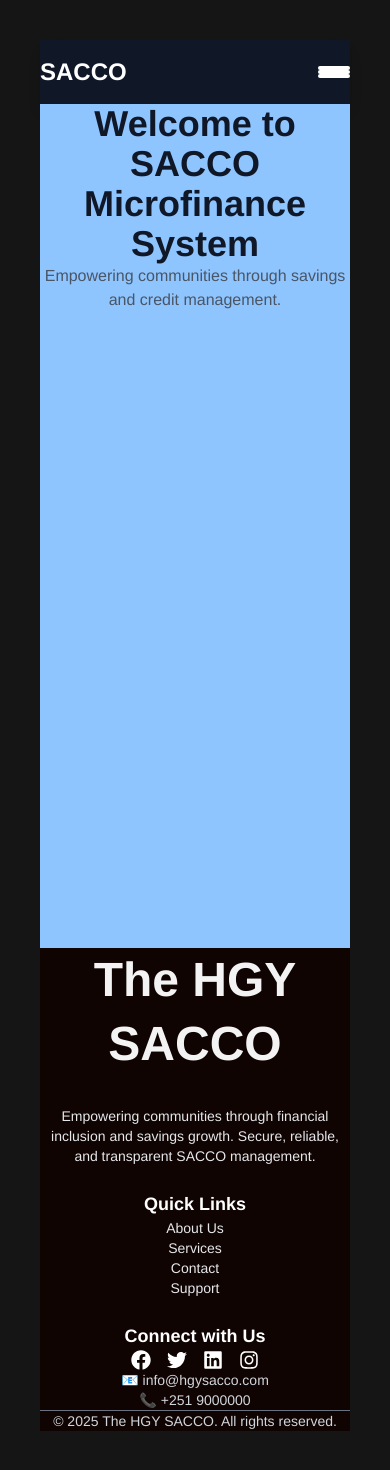
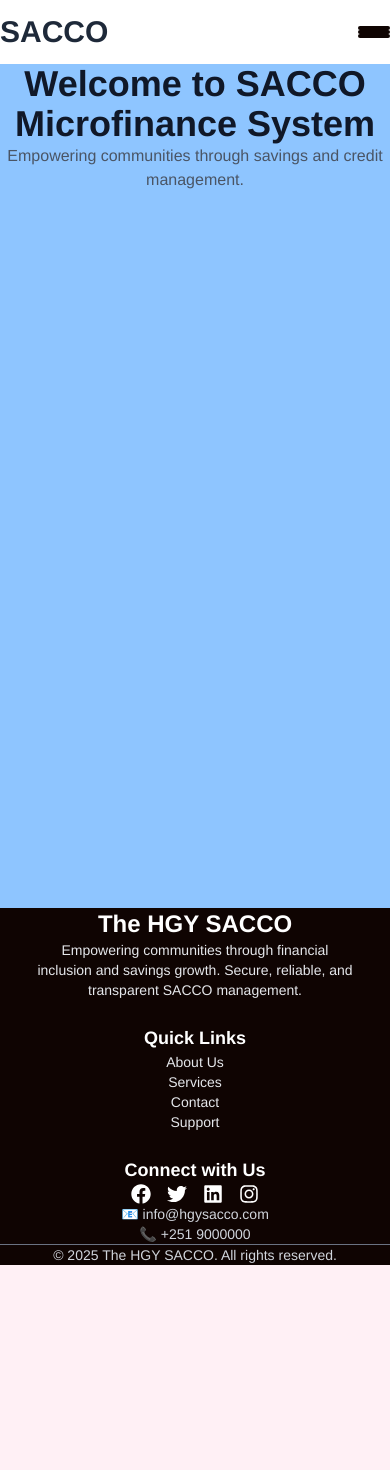
Before and after one commit to Yeshiwas21/SACCO, a React (Vite) app in the folder frontend/: page / in a window 390 px wide. After the commit the page ends 1265 px from the top, so only its background shows below. Built offline with nearby package versions, Linux system fonts and the light colour scheme.

Commit message:
design restructured

```diff
--- a/frontend/src/components/Navbar.jsx
+++ b/frontend/src/components/Navbar.jsx
@@ -14,26 +14,26 @@ const Navbar = () => {
   ];
 
   return (
-    <nav className="bg-gray-900 shadow-lg">
+    <nav className="bg-white shadow-lg">
       <div className="max-w-7xl mx-auto px-4 sm:px-6 lg:px-8">
         <div className="flex justify-between h-16 items-center">
           {/* Logo / Brand */}
           <div className="shrink-0">
             <Link
               to="/"
-              className="text-2xl font-bold text-white hover:text-blue-500 transition duration-300"
+              className="text-3xl font-bold text-gray-800 hover:text-blue-500 transition duration-300"
             >
               SACCO
             </Link>
           </div>
 
           {/* Desktop Menu */}
-          <div className="hidden md:flex gap-x-12">
+          <div className="hidden md:flex gap-x-6">
             {navLinks.map((item) => (
               <Link
                 key={item.label}
                 to={item.path}
-                className="text-white hover:text-blue-500 text-lg font-medium transition duration-300"
+                className="text-gray-600 text-xl font-medium px-6 py-3 rounded-md hover:bg-blue-100 hover:text-black transition-all duration-300 inline-block"
               >
                 {item.label}
               </Link>
@@ -44,20 +44,20 @@ const Navbar = () => {
           <div className="md:hidden">
             <button
               onClick={() => setIsOpen(!isOpen)}
-              className="flex flex-col justify-center items-center space-y-2.5 w-8 h-10 text-gray-300 hover:text-white focus:outline-none"
+              className="flex flex-col justify-center items-center space-y-2.5 w-8 h-10 text-black focus:outline-none"
             >
               <span
-                className={`block h-1 w-full bg-white rounded transition-transform duration-300 ${
+                className={`block h-1 w-full bg-black rounded transition-transform duration-300 ${
                   isOpen ? "rotate-45 translate-y-3" : ""
                 }`}
               ></span>
               <span
-                className={`block h-1 w-full bg-white rounded transition-opacity duration-300 ${
+                className={`block h-1 w-full bg-black rounded transition-opacity duration-300 ${
                   isOpen ? "opacity-0" : ""
                 }`}
               ></span>
               <span
-                className={`block h-1 w-full bg-white rounded transition-transform duration-300 ${
+                className={`block h-1 w-full bg-black rounded transition-transform duration-300 ${
                   isOpen ? "-rotate-45 -translate-y-3" : ""
                 }`}
               ></span>
@@ -68,12 +68,12 @@ const Navbar = () => {
 
       {/* Mobile Menu */}
       {isOpen && (
-        <div className="md:hidden bg-gray-800 px-4 py-2 space-y-1">
+        <div className="md:hidden bg-white px-4 py-2 space-y-1">
           {navLinks.map((item) => (
             <Link
               key={item.label}
               to={item.path}
-              className="block px-3 py-2 text-white hover:bg-blue-600 rounded-md transition duration-300"
+              className="block px-6 py-3 text-black hover:bg-blue-500 hover:text-white text-xl rounded-md transition-all duration-300"
               onClick={() => setIsOpen(false)}
             >
               {item.label}
--- a/frontend/src/index.css
+++ b/frontend/src/index.css
@@ -21,20 +21,14 @@
 
 
 
-* {
-  margin:0;
-  padding: 0;
-  box-sizing: border-box;
+*,
+*::before,
+*::after {
+  box-sizing: border-box; /* Keep box-sizing */
+  /* remove m-0 p-0 */
 }
-body{
-  padding: 40px;
-  background-color: #151515;
+
+body {
+  background-color: lavenderblush;
   font-family: "Franklin Gothic Medium", Arial, Helvetica, sans-serif;
 }
-h2 {
-  text-align: center;
-  font-size: 48px;
-  color:#f3f3f3;
-  margin-bottom: 30px;
-
-}
```
